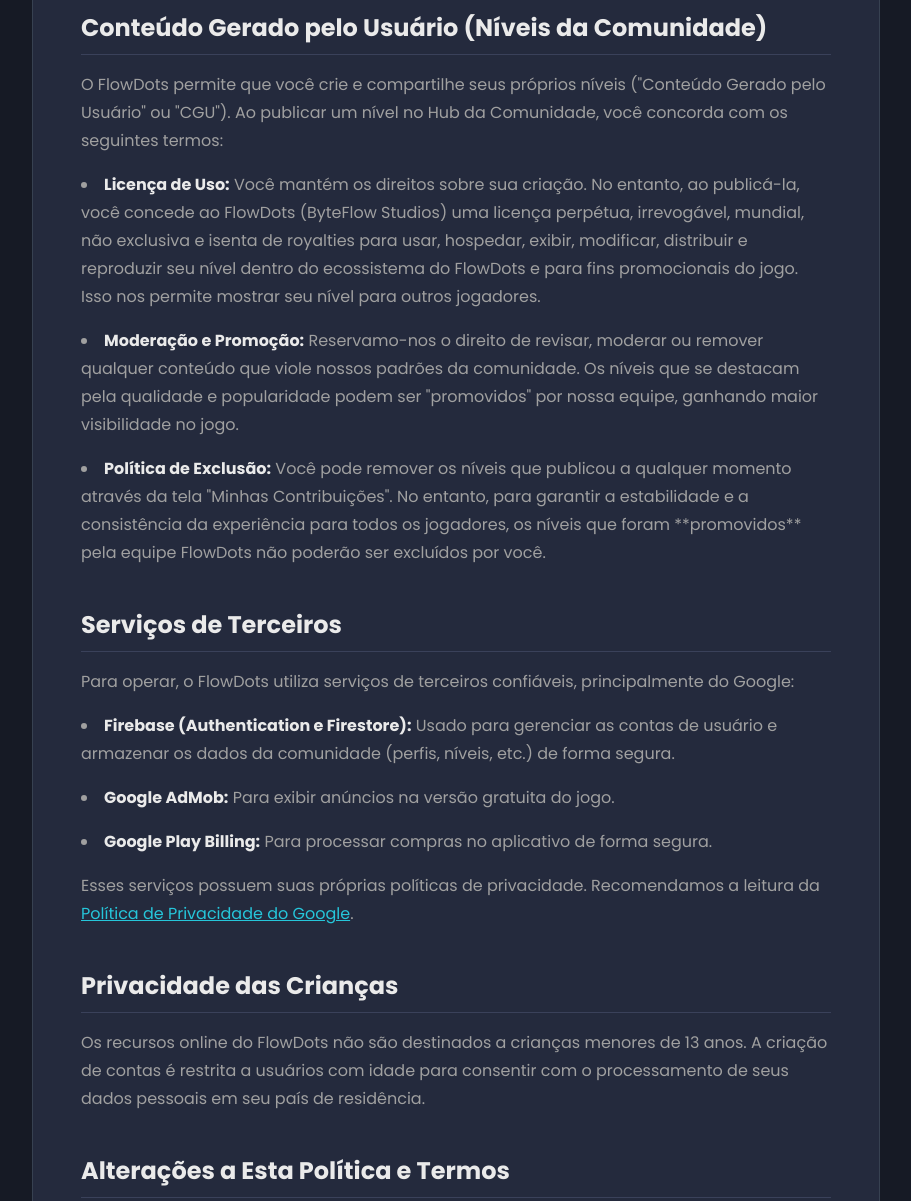
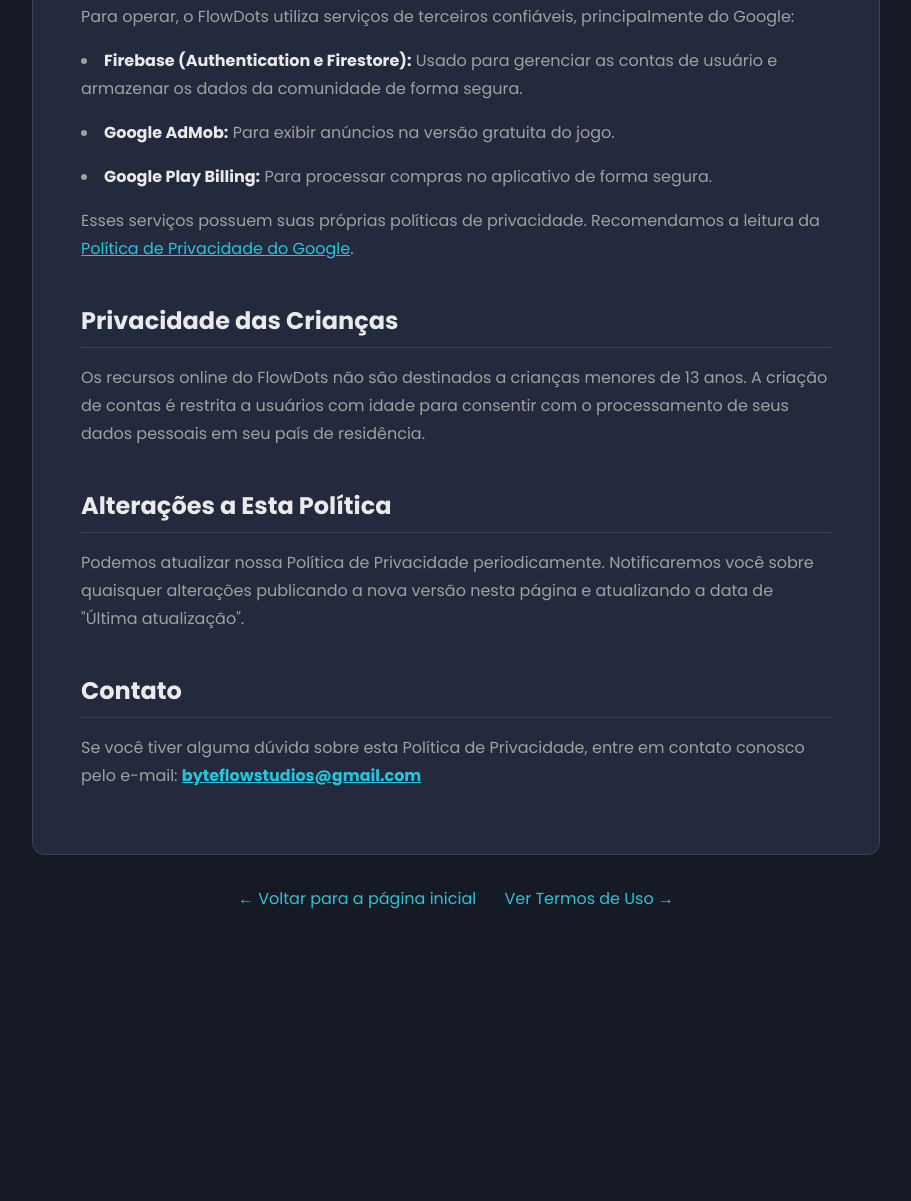
Before and after one commit to glaucodev01/flowdots, a plain HTML site: page privacy_policy.html in a window 1280 px wide. Shown: the part 1204-2405 px from the top of the page, without its empty margins (184-1095 px from the left). After the commit the page ends 2163 px from the top, so only its background shows below. Drawn offline with nearby package versions, Linux system fonts and the light colour scheme.

Commit message:
Update privacy_policy.html

```diff
--- a/privacy_policy.html
+++ b/privacy_policy.html
@@ -3,7 +3,7 @@
 <head>
     <meta charset="UTF-8">
     <meta name="viewport" content="width=device-width, initial-scale=1.0">
-    <title>Política de Privacidade e Termos - FlowDots</title>
+    <title>Política de Privacidade - FlowDots</title>
     <link rel="icon" type="image/png" href="icon.png">
     <script src="https://cdn.tailwindcss.com"></script>
     <link rel="preconnect" href="https://fonts.googleapis.com">
@@ -40,12 +40,12 @@
 <body class="bg-neon-bg text-neon-text-secondary antialiased">
 
     <div class="container mx-auto px-6 py-12 max-w-4xl">
-        <h1 class="text-4xl font-bold text-neon-text text-center mb-8">Política de Privacidade e Termos de Uso do FlowDots</h1>
+        <h1 class="text-4xl font-bold text-neon-text text-center mb-8">Política de Privacidade do FlowDots</h1>
 
         <div class="bg-neon-surface p-8 md:p-12 rounded-xl policy-content border border-gray-700">
-            <p><strong>Última atualização:</strong> 18 de agosto de 2025</p>
+            <p><strong>Última atualização:</strong> 20 de agosto de 2025</p>
 
-            <p>Sua privacidade e a transparência sobre como o FlowDots funciona são prioridades para nós. Este documento explica quais informações coletamos, como as utilizamos e quais são os termos que você aceita ao usar os recursos do nosso aplicativo, especialmente as funcionalidades da comunidade.</p>
+            <p>Sua privacidade é uma prioridade para nós. Esta Política de Privacidade explica quais informações o aplicativo FlowDots coleta, por que as coleta e como você pode gerenciar suas informações.</p>
 
             <h2>Dados que Coletamos</h2>
             <p>O FlowDots oferece duas experiências: offline e online (Comunidade).</p>
@@ -66,18 +66,10 @@
             </ul>
             <p>Esses dados são essenciais para o funcionamento dos recursos online, como atribuir a autoria dos níveis que você cria e exibir seu nome nos rankings.</p>
 
-            <h2>Conteúdo Gerado pelo Usuário (Níveis da Comunidade)</h2>
-            <p>O FlowDots permite que você crie e compartilhe seus próprios níveis ("Conteúdo Gerado pelo Usuário" ou "CGU"). Ao publicar um nível no Hub da Comunidade, você concorda com os seguintes termos:</p>
-            <ul>
-                <li><strong>Licença de Uso:</strong> Você mantém os direitos sobre sua criação. No entanto, ao publicá-la, você concede ao FlowDots (ByteFlow Studios) uma licença perpétua, irrevogável, mundial, não exclusiva e isenta de royalties para usar, hospedar, exibir, modificar, distribuir e reproduzir seu nível dentro do ecossistema do FlowDots e para fins promocionais do jogo. Isso nos permite mostrar seu nível para outros jogadores.</li>
-                <li><strong>Moderação e Promoção:</strong> Reservamo-nos o direito de revisar, moderar ou remover qualquer conteúdo que viole nossos padrões da comunidade. Os níveis que se destacam pela qualidade e popularidade podem ser "promovidos" por nossa equipe, ganhando maior visibilidade no jogo.</li>
-                <li><strong>Política de Exclusão:</strong> Você pode remover os níveis que publicou a qualquer momento através da tela "Minhas Contribuições". No entanto, para garantir a estabilidade e a consistência da experiência para todos os jogadores, os níveis que foram **promovidos** pela equipe FlowDots não poderão ser excluídos por você.</li>
-            </ul>
-
             <h2>Serviços de Terceiros</h2>
             <p>Para operar, o FlowDots utiliza serviços de terceiros confiáveis, principalmente do Google:</p>
             <ul>
-                <li><strong>Firebase (Authentication e Firestore):</strong> Usado para gerenciar as contas de usuário e armazenar os dados da comunidade (perfis, níveis, etc.) de forma segura.</li>
+                <li><strong>Firebase (Authentication e Firestore):</strong> Usado para gerenciar as contas de usuário e armazenar os dados da comunidade de forma segura.</li>
                 <li><strong>Google AdMob:</strong> Para exibir anúncios na versão gratuita do jogo.</li>
                 <li><strong>Google Play Billing:</strong> Para processar compras no aplicativo de forma segura.</li>
             </ul>
@@ -86,16 +78,19 @@
             <h2>Privacidade das Crianças</h2>
             <p>Os recursos online do FlowDots não são destinados a crianças menores de 13 anos. A criação de contas é restrita a usuários com idade para consentir com o processamento de seus dados pessoais em seu país de residência.</p>
 
-            <h2>Alterações a Esta Política e Termos</h2>
-            <p>Podemos atualizar este documento periodicamente. Notificaremos você sobre quaisquer alterações publicando a nova versão nesta página e atualizando a data de "Última atualização".</g>
+            <h2>Alterações a Esta Política</h2>
+            <p>Podemos atualizar nossa Política de Privacidade periodicamente. Notificaremos você sobre quaisquer alterações publicando a nova versão nesta página e atualizando a data de "Última atualização".</g>
 
             <h2>Contato</h2>
-            <p>Se você tiver alguma dúvida sobre esta Política ou Termos, entre em contato conosco pelo e-mail: <strong><a href="mailto:byteflowstudios@gmail.com">byteflowstudios@gmail.com</a></strong></p>
+            <p>Se você tiver alguma dúvida sobre esta Política de Privacidade, entre em contato conosco pelo e-mail: <strong><a href="mailto:byteflowstudios@gmail.com">byteflowstudios@gmail.com</a></strong></p>
         </div>
 
-        <div class="text-center mt-8">
+        <div class="text-center mt-8 space-x-6">
             <a href="index.html" class="text-neon-primary hover:text-opacity-80">
                 &larr; Voltar para a página inicial
+            </a>
+            <a href="terms_of_service.html" class="text-neon-primary hover:text-opacity-80">
+                Ver Termos de Uso &rarr;
             </a>
         </div>
     </div>
```
